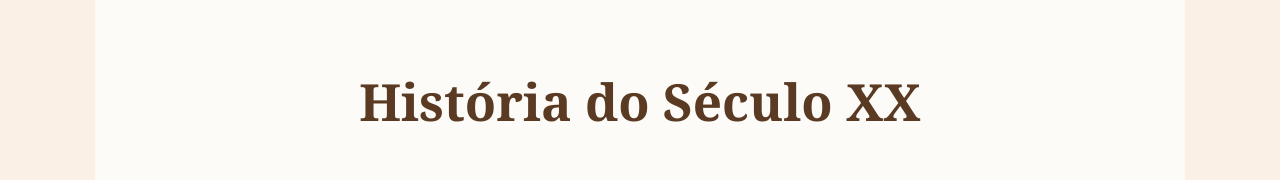
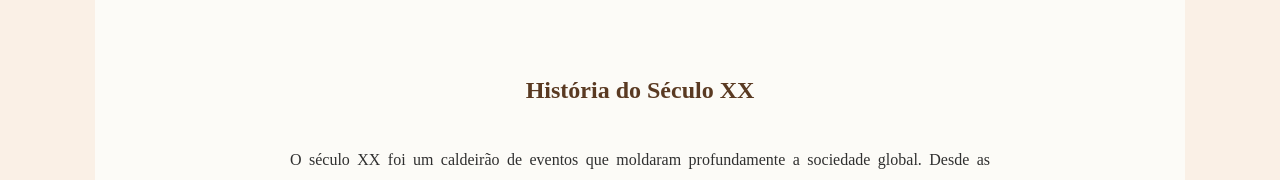
Before and after one commit to Talion2007/PrimeiraGuerraMundial, a React (Vite) app in the folder sitehis/: page / in a window 1280 px wide. Shown: the part 712-892 px from the top of the page. Built offline with nearby package versions, Linux system fonts and the light colour scheme.

Commit message:
style: change main heading to subheading for improved semantic structure

```diff
--- a/sitehis/src/pages/HomePage.jsx
+++ b/sitehis/src/pages/HomePage.jsx
@@ -76,7 +76,7 @@ function Home() {
           ""
         )}
         <article className="texto">
-          <h1>História do Século XX</h1>
+          <h2>História do Século XX</h2>
           <p>
             O século XX foi um caldeirão de eventos que moldaram profundamente a
             sociedade global. Desde as trincheiras da Primeira Guerra Mundial e
```
